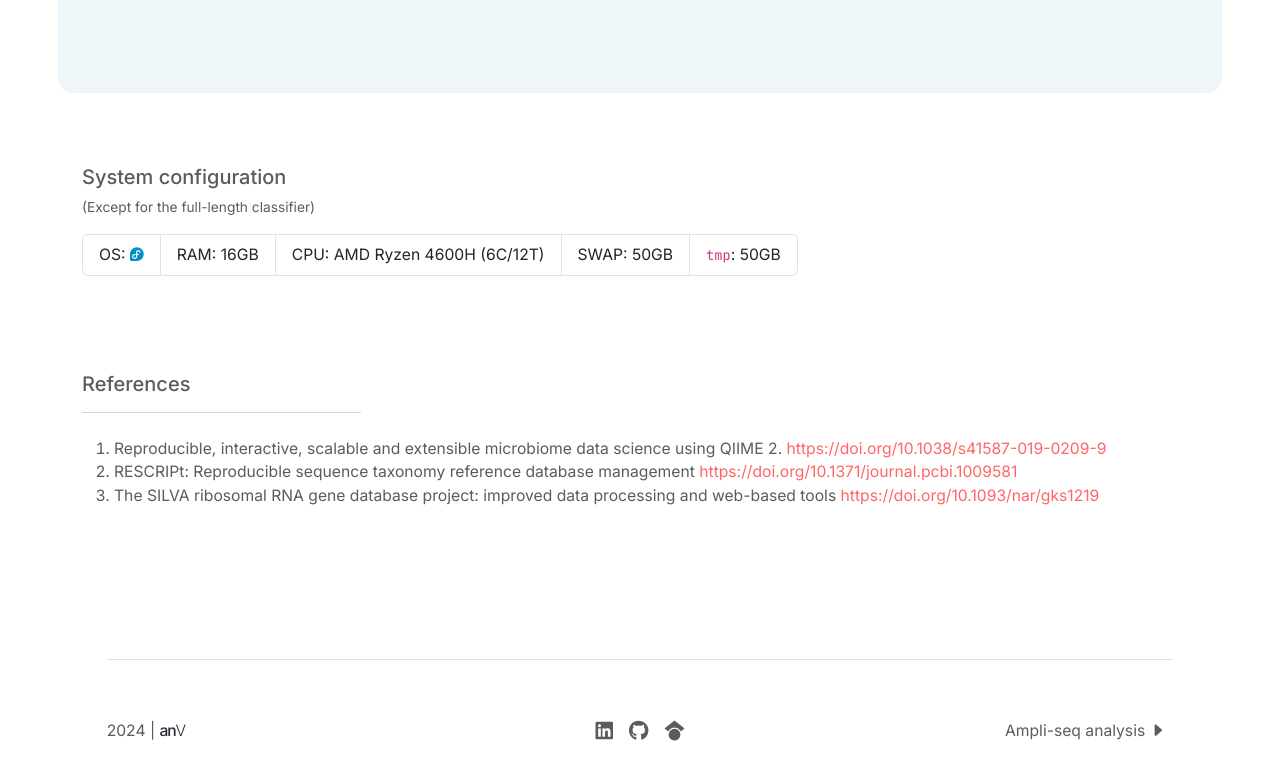
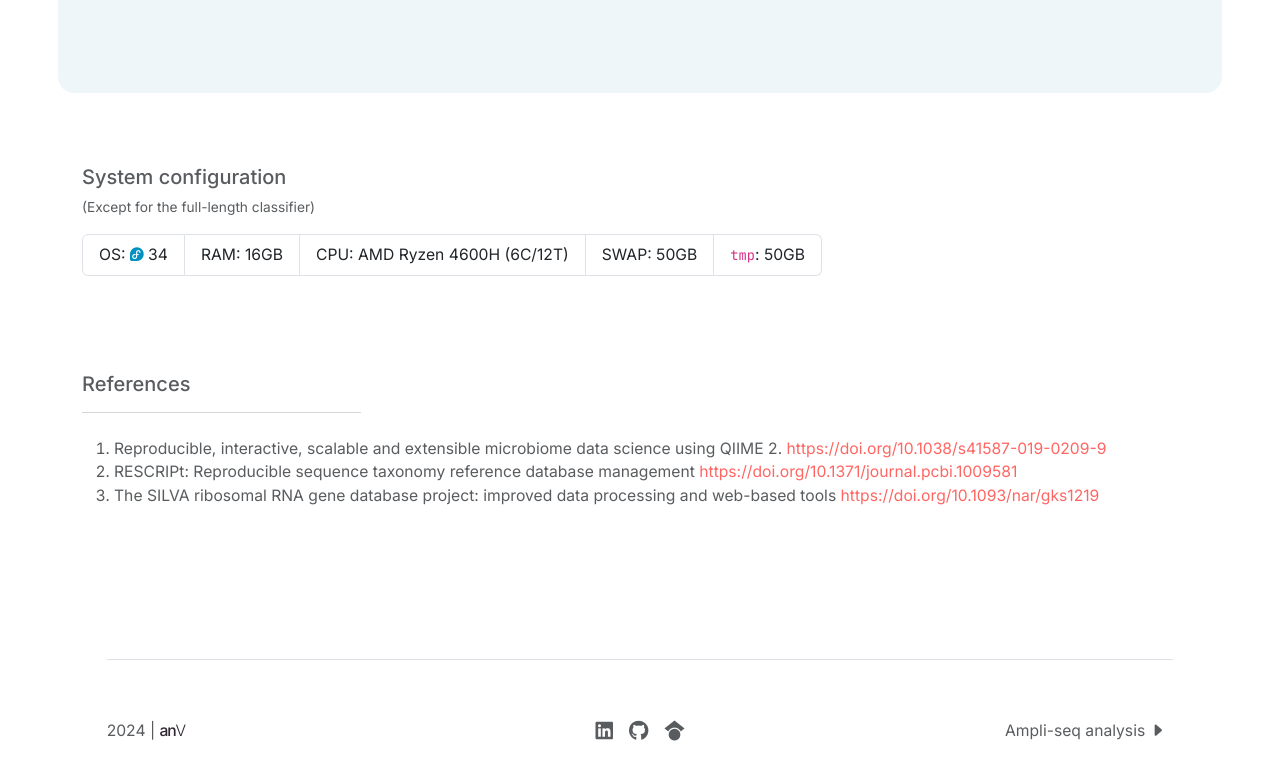
Before and after one commit to anw-sh/anw-sh.github.io, a plain HTML site: page silva/silva_138.html in a window 1280 px wide. Shown: the part 2669-3449 px from the top of the page. Drawn offline with nearby package versions, Linux system fonts and the light colour scheme; a script that the page names is missing; a small style sheet from the web is missing.

Commit message:
Added SILVA 138 classifiers

```diff
--- a/silva/silva_138.html
+++ b/silva/silva_138.html
@@ -424,7 +424,7 @@
                         <h2 class="fs-5">System configuration</h2>
                         <p class="small">(Except for the full-length classifier)</p>
                         <ul class="mt-3 list-group list-group-horizontal">
-                            <li class="list-group-item">OS: <i class="fa-brands fa-fedora text-info"></i></li>
+                            <li class="list-group-item">OS: <i class="fa-brands fa-fedora text-info"></i> 34</li>
                             <li class="list-group-item">RAM: 16GB</li>
                             <li class="list-group-item">CPU: AMD Ryzen 4600H (6C/12T)</li>
                             <li class="list-group-item">SWAP: 50GB</li>
```
